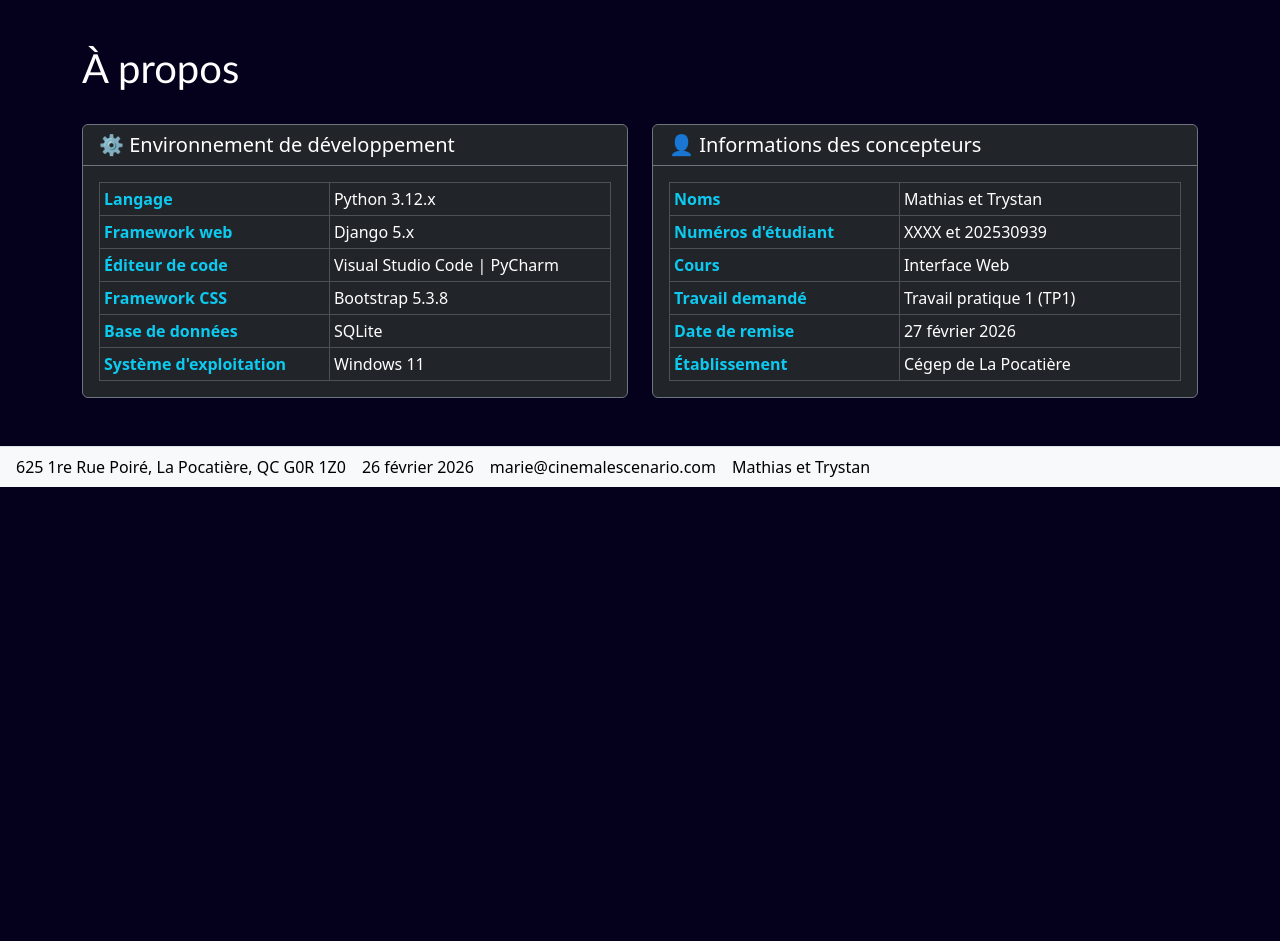
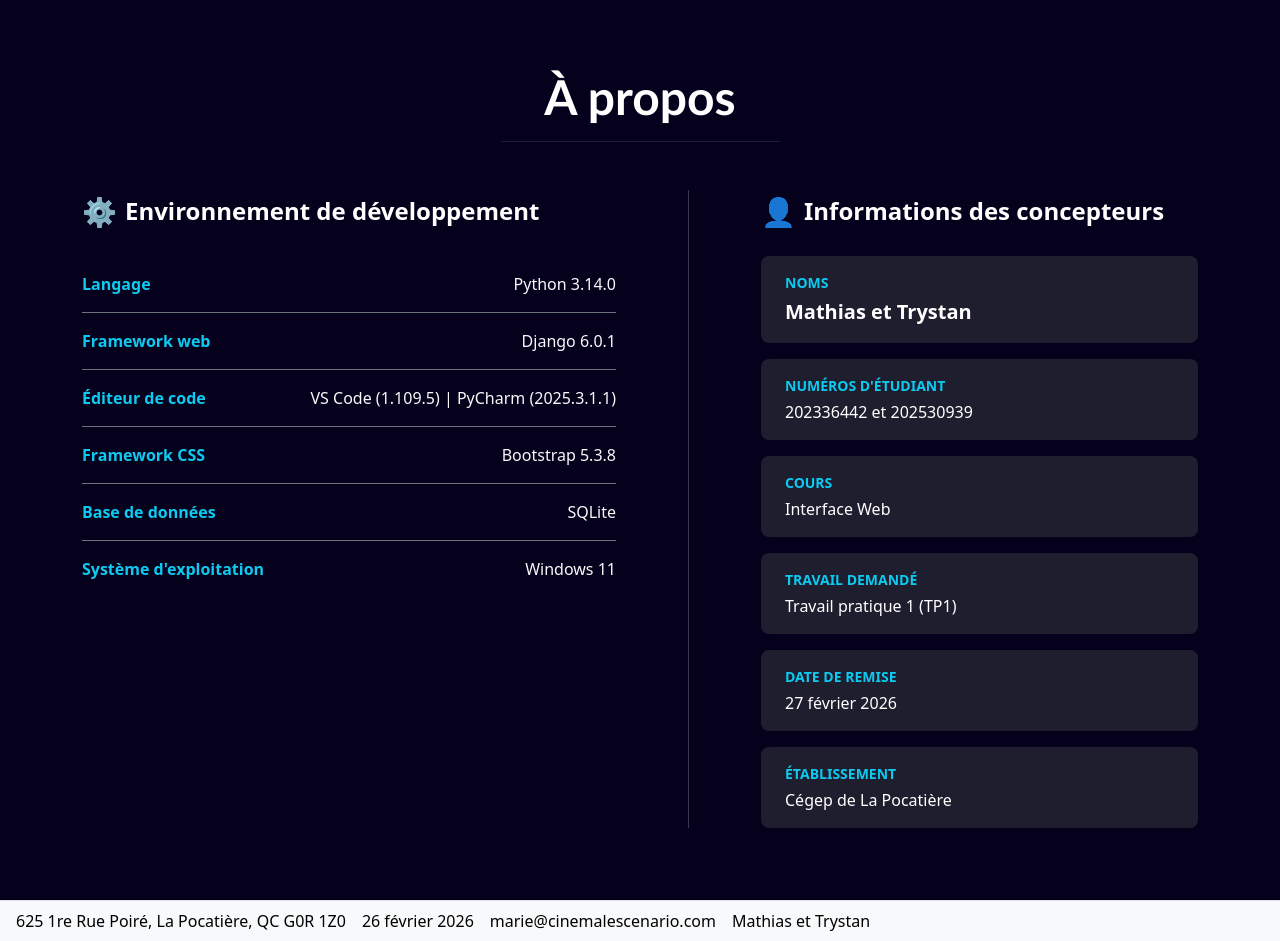
Before and after one commit to Trystanlm/PIW-TP1, a Django app: page /apropos/ in a window 1280 px wide. Shown: the part 124-1065 px from the top of the page. Before the commit the page ends 611 px from the top, so only its background shows below. Run offline with Django 5.2, Linux system fonts and the light colour scheme.

Commit message:
- Finition

```diff
--- a/PIW_TP1_TM/PIW_TP1_TM/templates/apropos.html
+++ b/PIW_TP1_TM/PIW_TP1_TM/templates/apropos.html
@@ -3,85 +3,95 @@
 {% block title %}À propos{% endblock %}
 
 {% block contenu %}
-<div class="container-lg py-4">
-    <h1>À propos</h1>
-    <div class="row g-4 mt-2">
+<div class="container-lg py-5">
+
+    <!-- Titre de la page -->
+    <div class="text-center mb-5">
+        <h1 class="display-5 fw-bold text-white">À propos</h1>
+        <hr class="border-secondary w-25 mx-auto mt-3">
+    </div>
+
+    <div class="row g-5">
 
         <!-- Colonne gauche : environnement de développement -->
         <div class="col-md-6">
-            <div class="card bg-dark text-light border-secondary h-100">
-                <div class="card-header border-secondary">
-                    <h2 class="fs-5 mb-0 text-white">⚙️ Environnement de développement</h2>
-                </div>
-                <div class="card-body">
-                    <table class="table table-dark table-bordered table-sm mb-0">
-                        <tbody>
-                            <tr>
-                                <th scope="row" class="text-info" style="width: 45%;">Langage</th>
-                                <td>Python 3.12.x</td>
-                            </tr>
-                            <tr>
-                                <th scope="row" class="text-info">Framework web</th>
-                                <td>Django 5.x</td>
-                            </tr>
-                            <tr>
-                                <th scope="row" class="text-info">Éditeur de code</th>
-                                <td>Visual Studio Code | PyCharm</td>
-                            </tr>
-                            <tr>
-                                <th scope="row" class="text-info">Framework CSS</th>
-                                <td>Bootstrap 5.3.8</td>
-                            </tr>
-                            <tr>
-                                <th scope="row" class="text-info">Base de données</th>
-                                <td>SQLite</td>
-                            </tr>
-                            <tr>
-                                <th scope="row" class="text-info">Système d'exploitation</th>
-                                <td>Windows 11</td>
-                            </tr>
-                        </tbody>
-                    </table>
-                </div>
+            <div class="d-flex align-items-center mb-4 gap-2">
+                <span class="fs-3">⚙️</span>
+                <h2 class="fs-4 fw-bold text-white mb-0">Environnement de développement</h2>
             </div>
+
+            <ul class="list-unstyled">
+                <li class="d-flex justify-content-between align-items-center border-bottom border-secondary py-3">
+                    <span class="text-info fw-semibold">Langage</span>
+                    <span class="text-light">Python 3.14.0</span>
+                </li>
+                <li class="d-flex justify-content-between align-items-center border-bottom border-secondary py-3">
+                    <span class="text-info fw-semibold">Framework web</span>
+                    <span class="text-light">Django 6.0.1</span>
+                </li>
+                <li class="d-flex justify-content-between align-items-center border-bottom border-secondary py-3">
+                    <span class="text-info fw-semibold">Éditeur de code</span>
+                    <span class="text-light">VS Code (1.109.5) | PyCharm (2025.3.1.1)</span>
+                </li>
+                <li class="d-flex justify-content-between align-items-center border-bottom border-secondary py-3">
+                    <span class="text-info fw-semibold">Framework CSS</span>
+                    <span class="text-light">Bootstrap 5.3.8</span>
+                </li>
+                <li class="d-flex justify-content-between align-items-center border-bottom border-secondary py-3">
+                    <span class="text-info fw-semibold">Base de données</span>
+                    <span class="text-light">SQLite</span>
+                </li>
+                <li class="d-flex justify-content-between align-items-center py-3">
+                    <span class="text-info fw-semibold">Système d'exploitation</span>
+                    <span class="text-light">Windows 11</span>
+                </li>
+            </ul>
+        </div>
+
+        <!-- Séparateur vertical visible sur md+ -->
+        <div class="col-md-1 d-none d-md-flex justify-content-center">
+            <div class="vr bg-secondary opacity-50 h-100"></div>
         </div>
 
         <!-- Colonne droite : informations des concepteurs -->
-        <div class="col-md-6">
-            <div class="card bg-dark text-light border-secondary h-100">
-                <div class="card-header border-secondary">
-                    <h2 class="fs-5 mb-0 text-white">👤 Informations des concepteurs</h2>
+        <div class="col-md-5">
+            <div class="d-flex align-items-center mb-4 gap-2">
+                <span class="fs-3">👤</span>
+                <h2 class="fs-4 fw-bold text-white mb-0">Informations des concepteurs</h2>
+            </div>
+
+            <div class="d-flex flex-column gap-3">
+
+                <div class="rounded-3 px-4 py-3" style="background-color: #1e1e2e;">
+                    <div class="text-info small fw-semibold text-uppercase mb-1">Noms</div>
+                    <div class="text-white fw-bold fs-5">Mathias et Trystan</div>
                 </div>
-                <div class="card-body">
-                    <table class="table table-dark table-bordered table-sm mb-0">
-                        <tbody>
-                            <tr>
-                                <th scope="row" class="text-info" style="width: 45%;">Noms</th>
-                                <td>Mathias et Trystan</td>
-                            </tr>
-                            <tr>
-                                <th scope="row" class="text-info">Numéros d'étudiant</th>
-                                <td>XXXX et 202530939</td>
-                            </tr>
-                            <tr>
-                                <th scope="row" class="text-info">Cours</th>
-                                <td>Interface Web</td>
-                            </tr>
-                            <tr>
-                                <th scope="row" class="text-info">Travail demandé</th>
-                                <td>Travail pratique 1 (TP1)</td>
-                            </tr>
-                            <tr>
-                                <th scope="row" class="text-info">Date de remise</th>
-                                <td>27 février 2026</td>
-                            </tr>
-                            <tr>
-                                <th scope="row" class="text-info">Établissement</th>
-                                <td>Cégep de La Pocatière</td>
-                            </tr>
-                        </tbody>
-                    </table>
+
+                <div class="rounded-3 px-4 py-3" style="background-color: #1e1e2e;">
+                    <div class="text-info small fw-semibold text-uppercase mb-1">Numéros d'étudiant</div>
+                    <div class="text-white">202336442 et 202530939</div>
                 </div>
+
+                <div class="rounded-3 px-4 py-3" style="background-color: #1e1e2e;">
+                    <div class="text-info small fw-semibold text-uppercase mb-1">Cours</div>
+                    <div class="text-white">Interface Web</div>
+                </div>
+
+                <div class="rounded-3 px-4 py-3" style="background-color: #1e1e2e;">
+                    <div class="text-info small fw-semibold text-uppercase mb-1">Travail demandé</div>
+                    <div class="text-white">Travail pratique 1 (TP1)</div>
+                </div>
+
+                <div class="rounded-3 px-4 py-3" style="background-color: #1e1e2e;">
+                    <div class="text-info small fw-semibold text-uppercase mb-1">Date de remise</div>
+                    <div class="text-white">27 février 2026</div>
+                </div>
+
+                <div class="rounded-3 px-4 py-3" style="background-color: #1e1e2e;">
+                    <div class="text-info small fw-semibold text-uppercase mb-1">Établissement</div>
+                    <div class="text-white">Cégep de La Pocatière</div>
+                </div>
+
             </div>
         </div>
 
--- a/PIW_TP1_TM/PIW_TP1_TM/templates/documentation.html
+++ b/PIW_TP1_TM/PIW_TP1_TM/templates/documentation.html
@@ -5,7 +5,10 @@
 {% block contenu %}
 <div class="container-lg">
     <br>
-    <h1>Documentation</h1>
+    <div class="text-center mb-5">
+        <h1 class="display-5 fw-bold text-white">Documentation</h1>
+        <hr class="border-secondary w-25 mx-auto mt-3">
+    </div>
 
     <div class="mb-4">
         <a href="/admin/" class="btn btn-primary">Ajouter une amélioration</a>
--- a/PIW_TP1_TM/PIW_TP1_TM/templates/films.html
+++ b/PIW_TP1_TM/PIW_TP1_TM/templates/films.html
@@ -5,7 +5,10 @@
 {% block contenu %}
 <div class="container-lg films-page">
     <br>
-    <h1>Liste des films à l'affiche</h1>
+    <div class="text-center mb-5">
+        <h1 class="display-5 fw-bold text-white">Liste des films à l'affiche</h1>
+        <hr class="border-secondary w-25 mx-auto mt-3">
+    </div>
 
     {% for film in films %}
     <div class="row mb-5 p-4 bg-light rounded">
```
Also changed, not shown: PIW_TP1_TM/PIW_TP1_TM/templates/accueil.html (+6 -2 lines), README.md.
